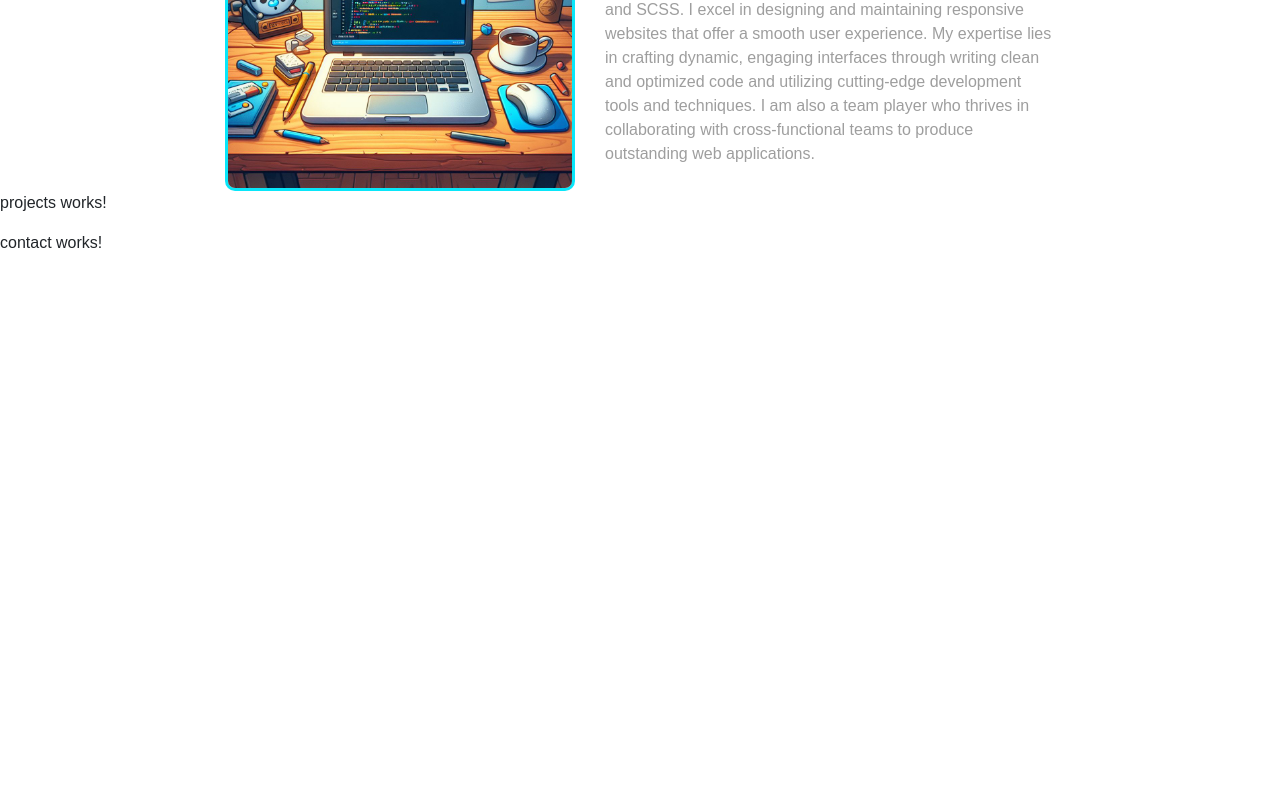
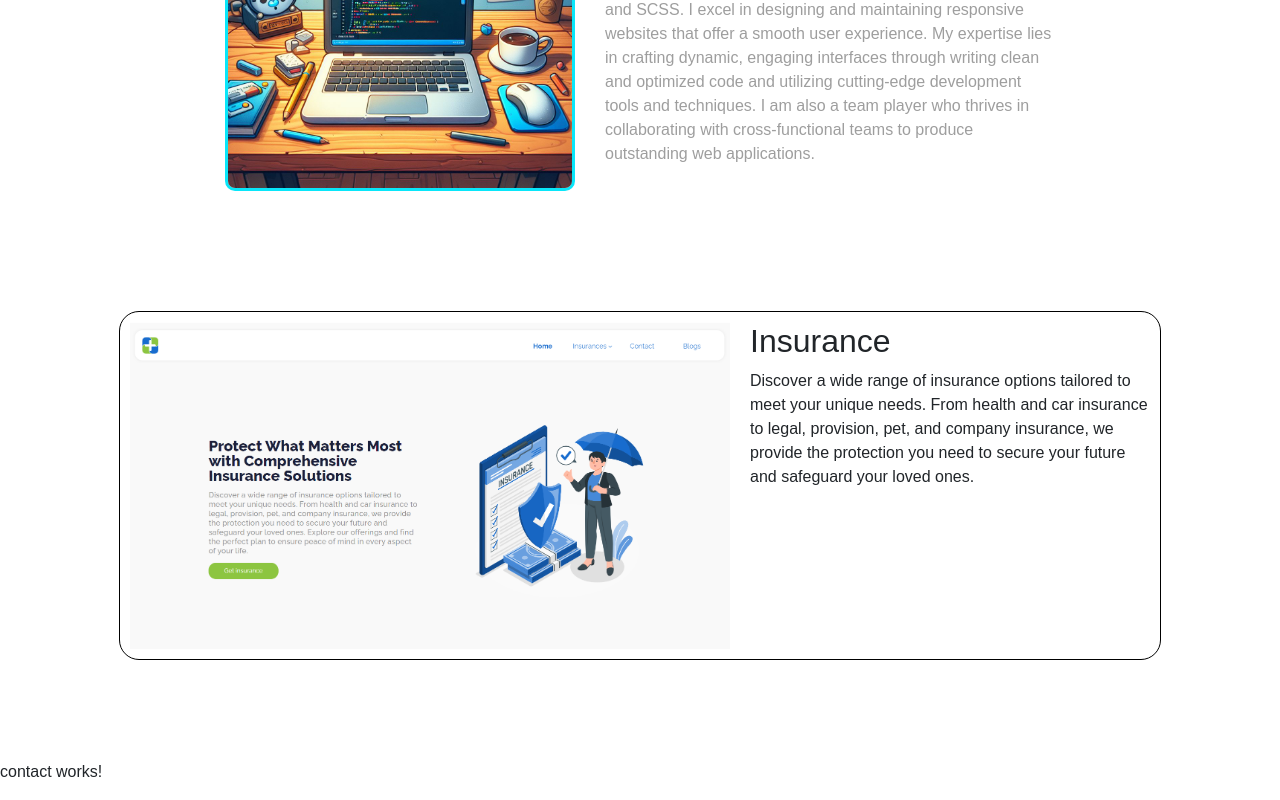
Before and after one commit to besnik26/portofolio-v2, an Angular app: page / in a window 1280 px wide. Shown: the part 1113-1913 px from the top of the page. Before the commit the page ends 1384 px from the top, so only its background shows below. Built offline with nearby package versions, Linux system fonts and the light colour scheme; a web font is replaced by a local one.

Commit message:
Minor changes

```diff
--- a/src/app/app.component.html
+++ b/src/app/app.component.html
@@ -1,5 +1,2 @@
 <app-navbar></app-navbar>
 <app-home></app-home>
-<app-about></app-about>
-<app-projects></app-projects>
-<app-contact></app-contact>
--- a/src/app/home/home.component.html
+++ b/src/app/home/home.component.html
@@ -3,7 +3,7 @@
     <div class="home-parent">
       <div class="home-section">
         <div class="info-section">
-          <h1>Front-End Angular<br>Developer</h1>
+          <h1>Front-End Developer</h1>
           <p>Hi I'm Besnik Beka. A passionate Front-End developer based in <br>Prishtine, Kosovo.📍</p>
           <div class="socials-div">
             <img src="assets/images/linkedin-logo.svg" alt="besnik beka linkedin">
@@ -31,3 +31,6 @@
 
   </div>
 </div>
+<app-about></app-about>
+<app-projects></app-projects>
+<app-contact></app-contact>
--- a/src/app/home/home.component.ts
+++ b/src/app/home/home.component.ts
@@ -1,9 +1,12 @@
 import { Component } from '@angular/core';
+import { AboutComponent } from '../about/about.component';
+import { ProjectsComponent } from '../projects/projects.component';
+import { ContactComponent } from '../contact/contact.component';
 
 @Component({
   selector: 'app-home',
   standalone: true,
-  imports: [],
+  imports: [AboutComponent, ProjectsComponent, ContactComponent],
   templateUrl: './home.component.html',
   styleUrl: './home.component.scss'
 })
--- a/src/app/projects/projects.component.html
+++ b/src/app/projects/projects.component.html
@@ -1 +1,20 @@
-<p>projects works!</p>
+<div class="container-fluid main">
+    <div class="custom-container">
+        <div class="project-cover">
+            <div class="project-div">
+                <div class="project-img">
+                    <img src="../../assets/images/project-images/Screenshot_1.png" alt="">
+                </div>
+                <div class="project-info">
+                    <h2>Insurance</h2>
+                    <p>
+                        Discover a wide range of insurance options tailored to meet your unique
+                        needs. From health and car insurance to legal, provision, pet,
+                        and company insurance, we provide the protection
+                        you need to secure your future and safeguard your loved ones.
+                    </p>
+                </div>
+            </div>
+        </div>
+    </div>
+</div>
--- a/src/app/projects/projects.component.scss
+++ b/src/app/projects/projects.component.scss
@@ -0,0 +1,33 @@
+.container{
+    max-width: 1200px;
+}
+
+
+.main{
+    display: flex;
+    justify-content: center;
+    margin: 120px 0 100px 0;
+    .project-cover{
+        display: flex;
+        flex-direction: column;
+        align-items: center;
+        .project-div{
+            display: flex;
+            justify-content: center;
+            column-gap: 20px;
+            border: 1px solid black;
+            padding: 10px;
+            border-radius: 20px;
+            .project-img{
+                max-width: 600px;
+                img{
+                    width: 100%;
+                }
+            }
+            .project-info{
+                max-width: 400px;
+            }
+        }
+
+    }
+}
```
Also changed, not shown: src/assets/images/project-images/Screenshot_1.png (added).
